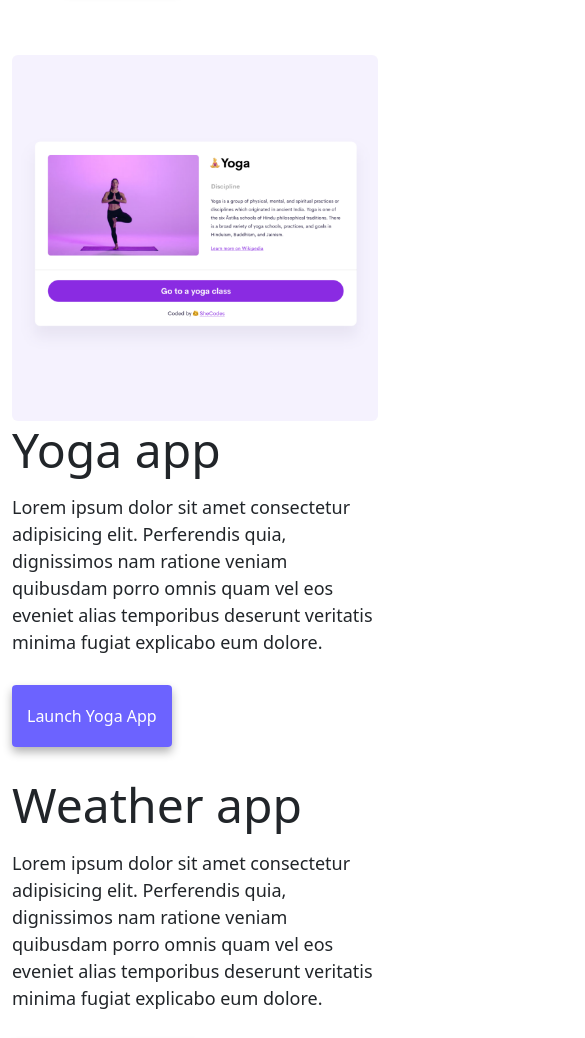
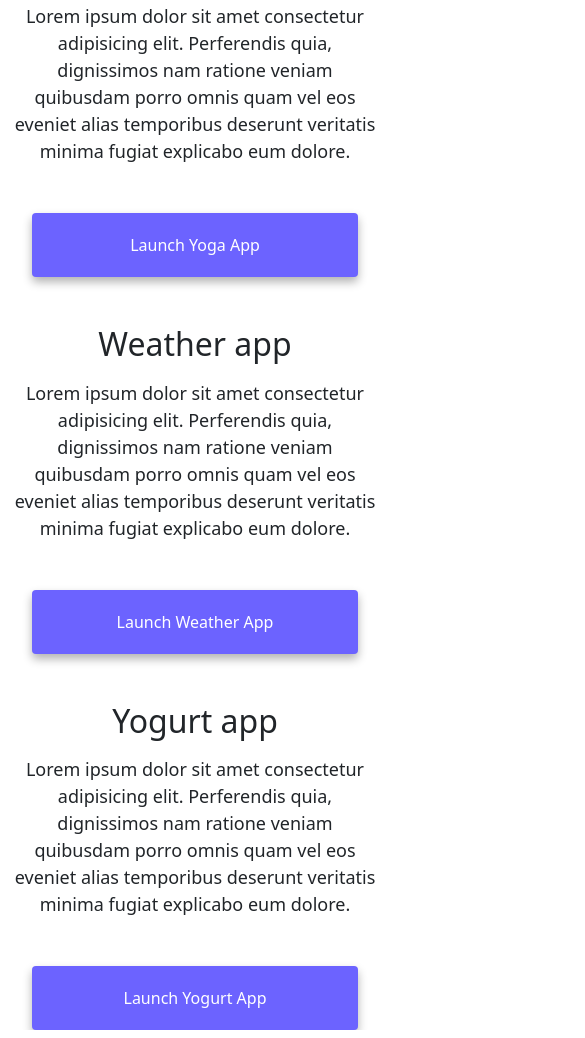
Before and after one commit to prokopechkok/responsive-week3-HW, a plain HTML site: page index.html in a window 390 px wide. Shown: the part 585-1623 px from the top of the page, 585 px wide, since content can reach past the window. Drawn offline with nearby package versions, Linux system fonts and the light colour scheme.

Commit message:
changed responsive bootstrap

```diff
--- a/index.html
+++ b/index.html
@@ -82,14 +82,14 @@
     </div>
     <div class="container">
       <div class="row">
-        <div class="col-md-6">
+        <div class="col-sm-6">
           <img
             src="images/yoga.png"
-            class="img-fluid rounded"
+            class="img-fluid rounded d-none d-sm-block"
             alt="joga app picture"
           />
         </div>
-        <div class="col-md-6">
+        <div class="col-sm-6">
           <h2 class="mb-3">Yoga app</h2>
           <p>
             Lorem ipsum dolor sit amet consectetur adipisicing elit. Perferendis
@@ -98,14 +98,17 @@
             explicabo eum dolore.
           </p>
           <div class="mt-5">
-            <a href="#" class="primary-link" title="Launch Yoga App"
+            <a
+              href="#"
+              class="primary-link project-link"
+              title="Launch Yoga App"
               >Launch Yoga App</a
             >
           </div>
         </div>
       </div>
       <div class="row mt-5">
-        <div class="col-md-6">
+        <div class="col-sm-6">
           <h2 class="mb-3">Weather app</h2>
           <p>
             Lorem ipsum dolor sit amet consectetur adipisicing elit. Perferendis
@@ -113,29 +116,32 @@
             eos eveniet alias temporibus deserunt veritatis minima fugiat
             explicabo eum dolore.
           </p>
-          <div class="mb-5 mt-5">
-            <a href="#" class="primary-link" title="Launch Weather App"
+          <div class="mt-5">
+            <a
+              href="#"
+              class="primary-link project-link"
+              title="Launch Weather App"
               >Launch Weather App</a
             >
           </div>
         </div>
-        <div class="col-md-6">
+        <div class="col-sm-6">
           <img
             src="images/weather.png"
-            class="img-fluid rounded"
+            class="img-fluid rounded d-none d-sm-block"
             alt="weather app photo"
           />
         </div>
       </div>
       <div class="row mt-5">
-        <div class="col-md-6">
+        <div class="col-sm-6">
           <img
             src="images/yogurt.png"
-            class="img-fluid rounded"
+            class="img-fluid rounded d-none d-sm-block"
             alt="yogurt app photo"
           />
         </div>
-        <div class="col-md-6">
+        <div class="col-sm-6">
           <h2 class="mb-3">Yogurt app</h2>
           <p>
             Lorem ipsum dolor sit amet consectetur adipisicing elit. Perferendis
@@ -144,7 +150,10 @@
             explicabo eum dolore.
           </p>
           <div class="mt-5">
-            <a href="#" class="primary-link" title="Launch Yogurt App"
+            <a
+              href="#"
+              class="primary-link project-link"
+              title="Launch Yogurt App"
               >Launch Yogurt App</a
             >
           </div>
--- a/style.css
+++ b/style.css
@@ -86,3 +86,24 @@ p {
 .email-link:hover {
   text-decoration: underline;
 }
+@media (max-width: 576px) {
+  h1 {
+    font-size: 48px;
+    line-height: 1.5;
+  }
+
+  h2 {
+    font-size: 32px;
+    text-align: center;
+  }
+
+  p {
+    text-align: center;
+  }
+
+  .project-link {
+    display: block;
+    text-align: center;
+    margin: 0 20px;
+  }
+}
```
Also changed, not shown: about.html (+3 -3 lines).
